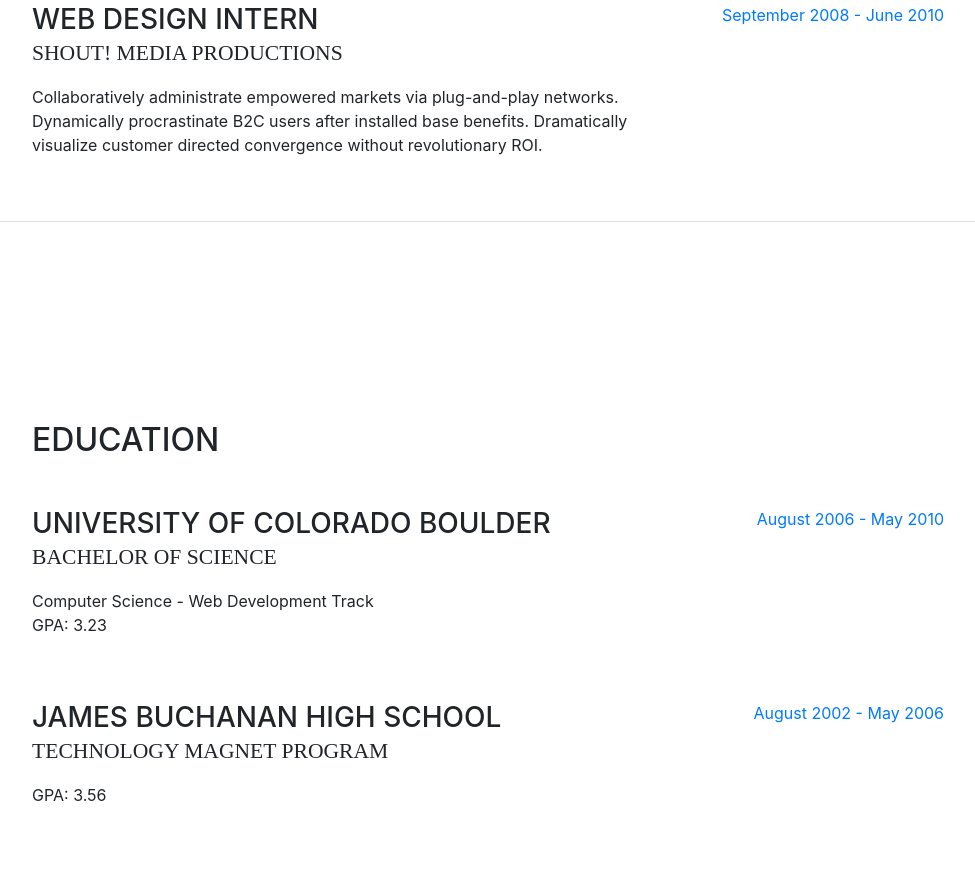
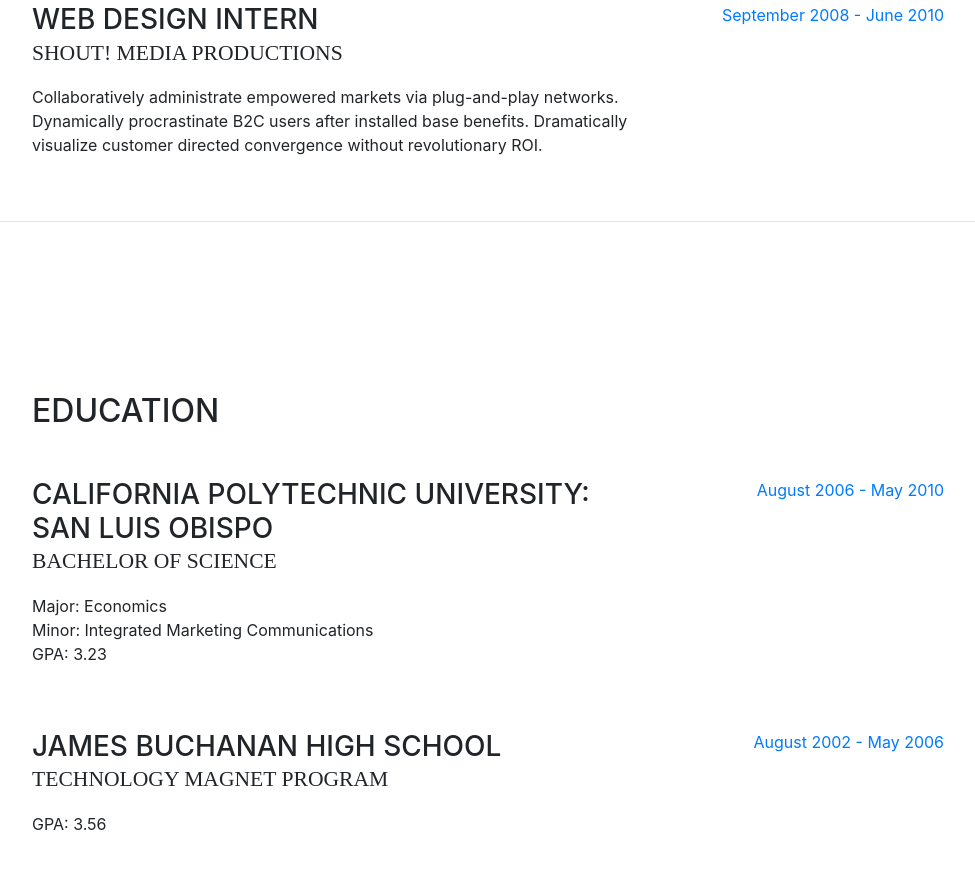
Before and after one commit to mshadchi/mshadchi.github.io, a website with bundled scripts: page index.html in a window 1280 px wide. Shown: the part 1609-2478 px from the top of the page, without its empty margins (288-1263 px from the left). Built offline with nearby package versions, Linux system fonts and the light colour scheme; a web font is replaced by a local one.

Commit message:
added education

```diff
--- a/index.html
+++ b/index.html
@@ -70,8 +70,7 @@
           </h1>
           <div class="subheading mb-5">311 Longview Lane · San Luis Obispo, CA 93405 · (323) 200-4114 ·
             <a href="mailto:name@email.com">mariashadchina@gmail.com</a>
-            <p></p>
-            <p class="subheading mb-5">California Polytechnic University San Luis Obispo</p>
+
           </div>
           <p class="mb-5">I am an Economics major with a minor in Integrated Marketing Communications. I have a passion for Econometrics and data science.</p>
           <ul class="list-inline list-social-icons mb-0">
@@ -161,9 +160,10 @@
 
           <div class="resume-item d-flex flex-column flex-md-row mb-5">
             <div class="resume-content mr-auto">
-              <h3 class="mb-0">University of Colorado Boulder</h3>
+              <h3 class="mb-0">California Polytechnic University: San Luis Obispo</h3>
               <div class="subheading mb-3">Bachelor of Science</div>
-              <div>Computer Science - Web Development Track</div>
+              <div>Major: Economics </div>
+              <div>Minor: Integrated Marketing Communications </div>
               <p>GPA: 3.23</p>
             </div>
             <div class="resume-date text-md-right">
```
